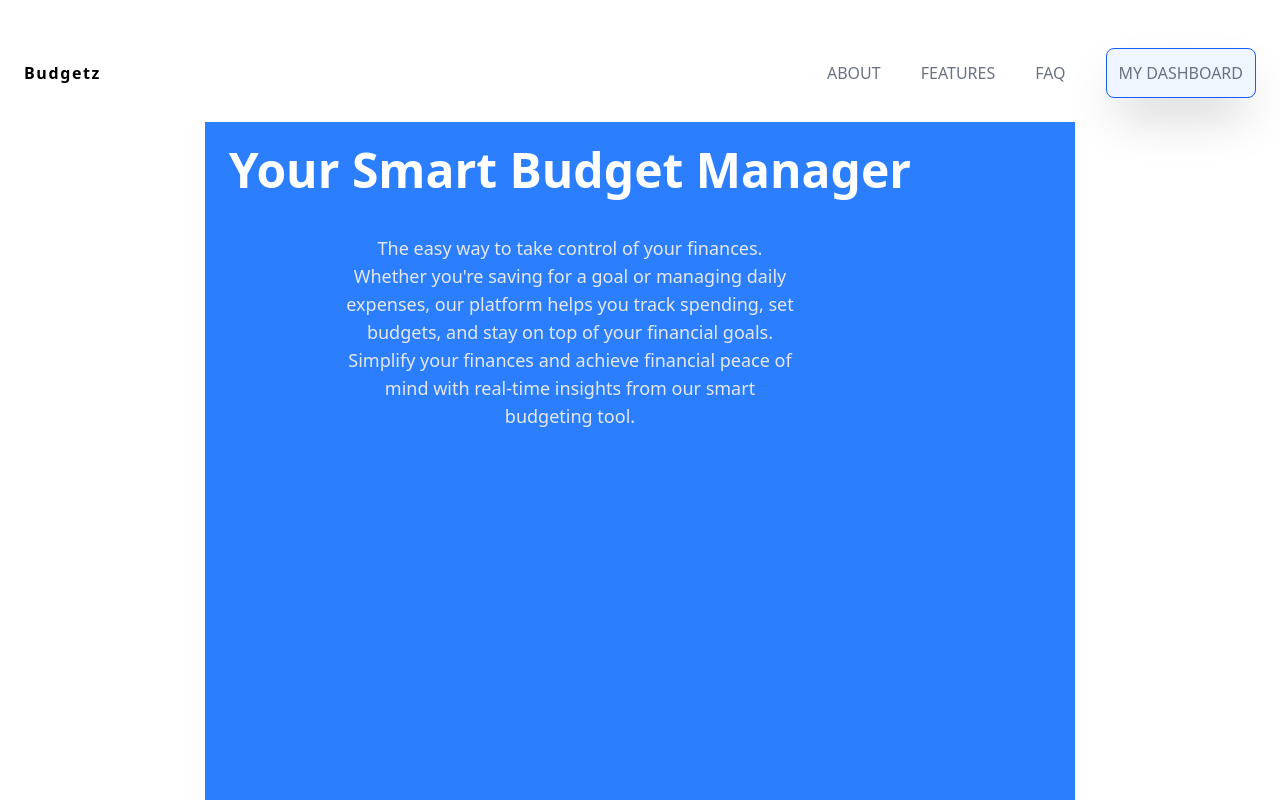
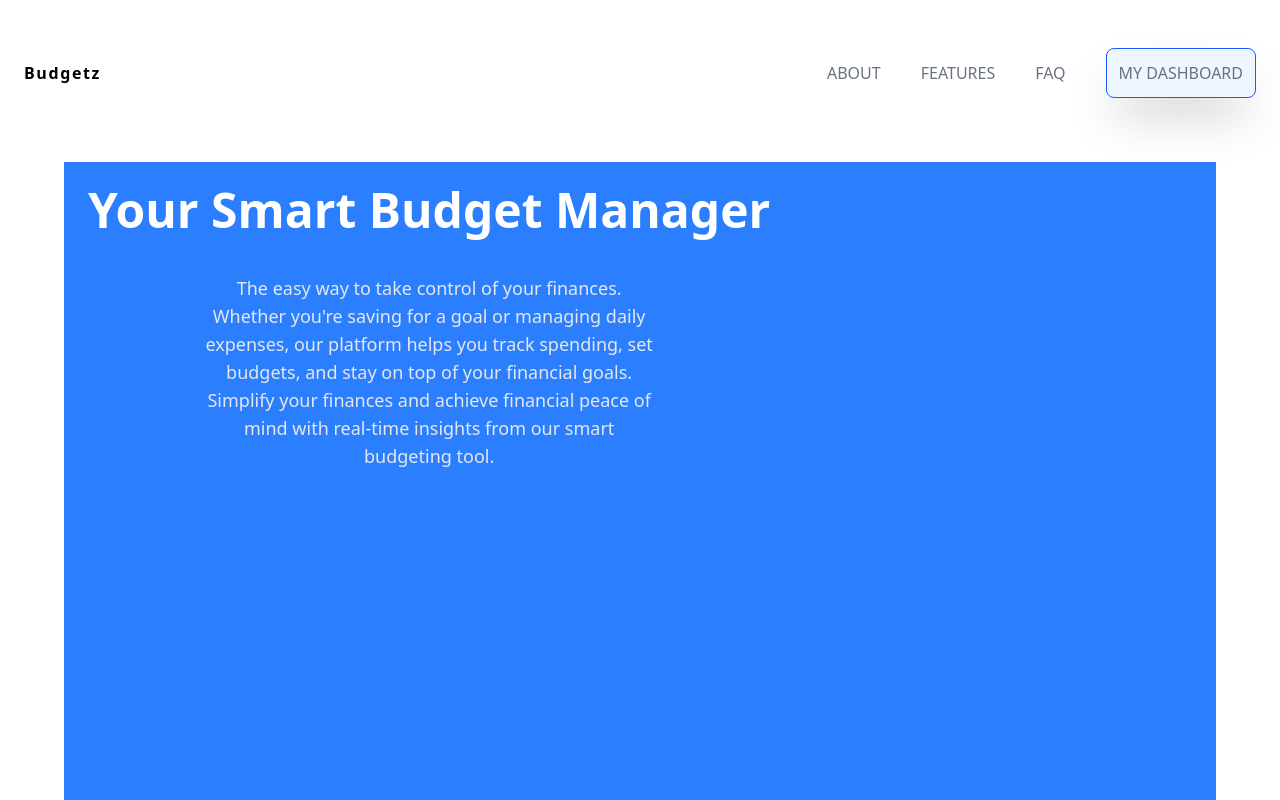
Before and after one commit to Process-Trusters-lisboa/Budgetz, a React (Vite) app: page / in a window 1280 px wide. Shown: the top 800 px of the page. Built offline with nearby package versions, Linux system fonts and the light colour scheme.

Commit message:
update to landing page

```diff
--- a/package.json
+++ b/package.json
@@ -15,6 +15,7 @@
     "react": "^19.0.0",
     "react-dom": "^19.0.0",
     "react-router-dom": "^7.1.5",
+    "recharts": "^2.15.1",
     "tailwindcss": "^4.0.6"
   },
   "devDependencies": {
--- a/src/pages/Hero.jsx
+++ b/src/pages/Hero.jsx
@@ -1,9 +1,8 @@
 import React from "react";
-import lisbonImage from "../assets/Lisbon.png";
 
 function Hero() {
   return (
-    <div className="min-h-screen bg-blue-500">
+    <div className="min-h-[90vh] w-[90vw] bg-blue-500 mx-auto">
       <section>
         <div className="flex flex-col-reverse mx-auto p-6 md:flex-row">
           <div className="flex flex-col space-y-10">
@@ -18,8 +17,7 @@ function Hero() {
               with real-time insights from our smart budgeting tool.
             </p>
           </div>
-          <div className="relative mx-auto md:ml-35">
-          </div>
+          <div className="relative mx-auto md:ml-35"></div>
         </div>
       </section>
     </div>
```
Also changed, not shown: 1 other file (tests, documents, lock files or other folders).
